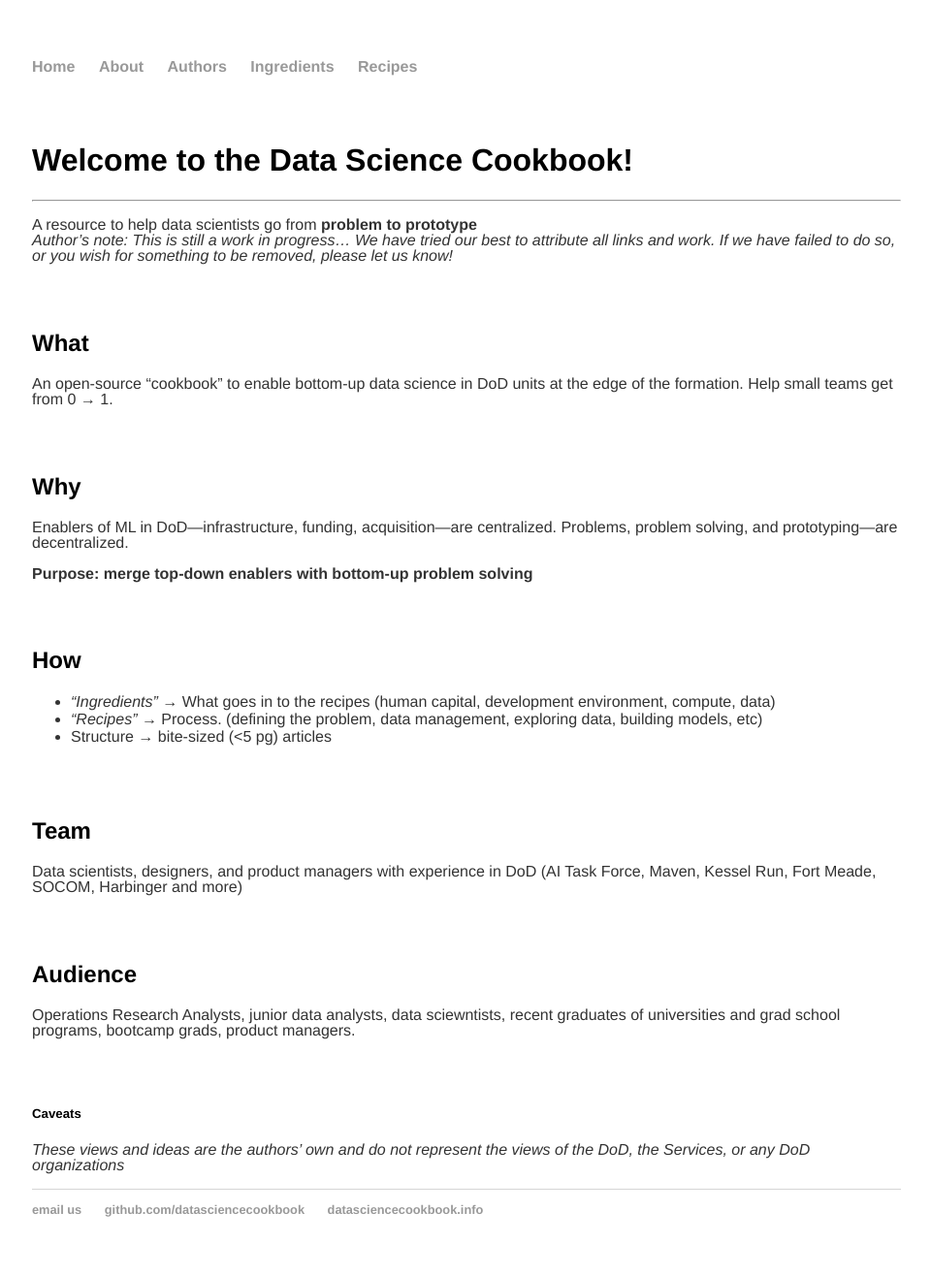
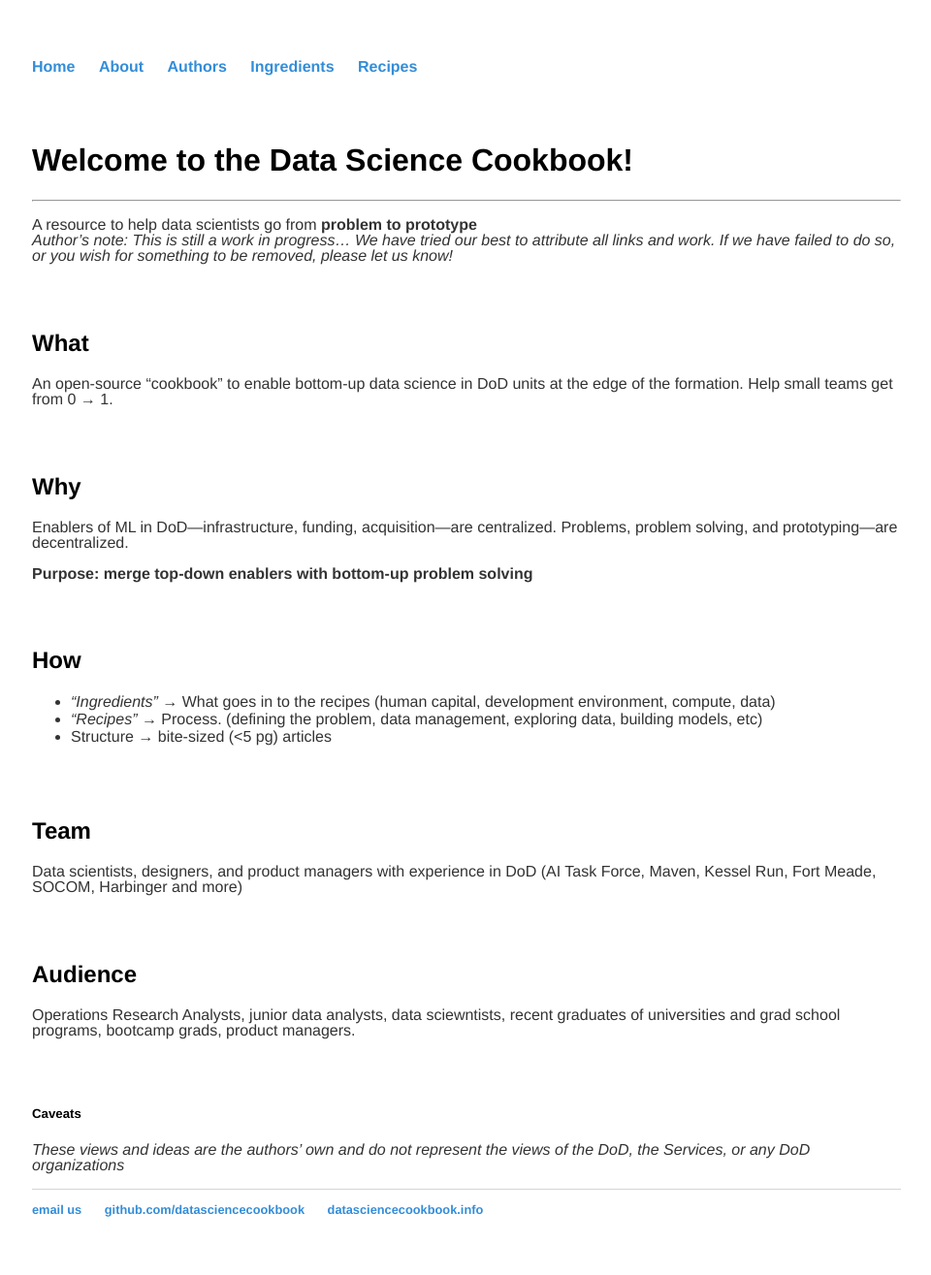
Before and after one commit to datasciencecookbook/datasciencecookbook.github.io, a Jekyll site: the page built from index.md, in a window 1280 px wide. Shown: the whole page at 97% size, without its empty margins (159-1119 px from the left). Built offline with Jekyll 4.4.1, drawn with Linux system fonts in a browser that asks for light colours.

Commit message:
change anchor tag color

```diff
--- a/css/main.css
+++ b/css/main.css
@@ -14,7 +14,7 @@ nav ul li, footer ul li {
 }
 a {
     text-decoration: none;
-    color: #999;
+    color: #338dd8;
 }
 a:hover {
     text-decoration: underline;
```
